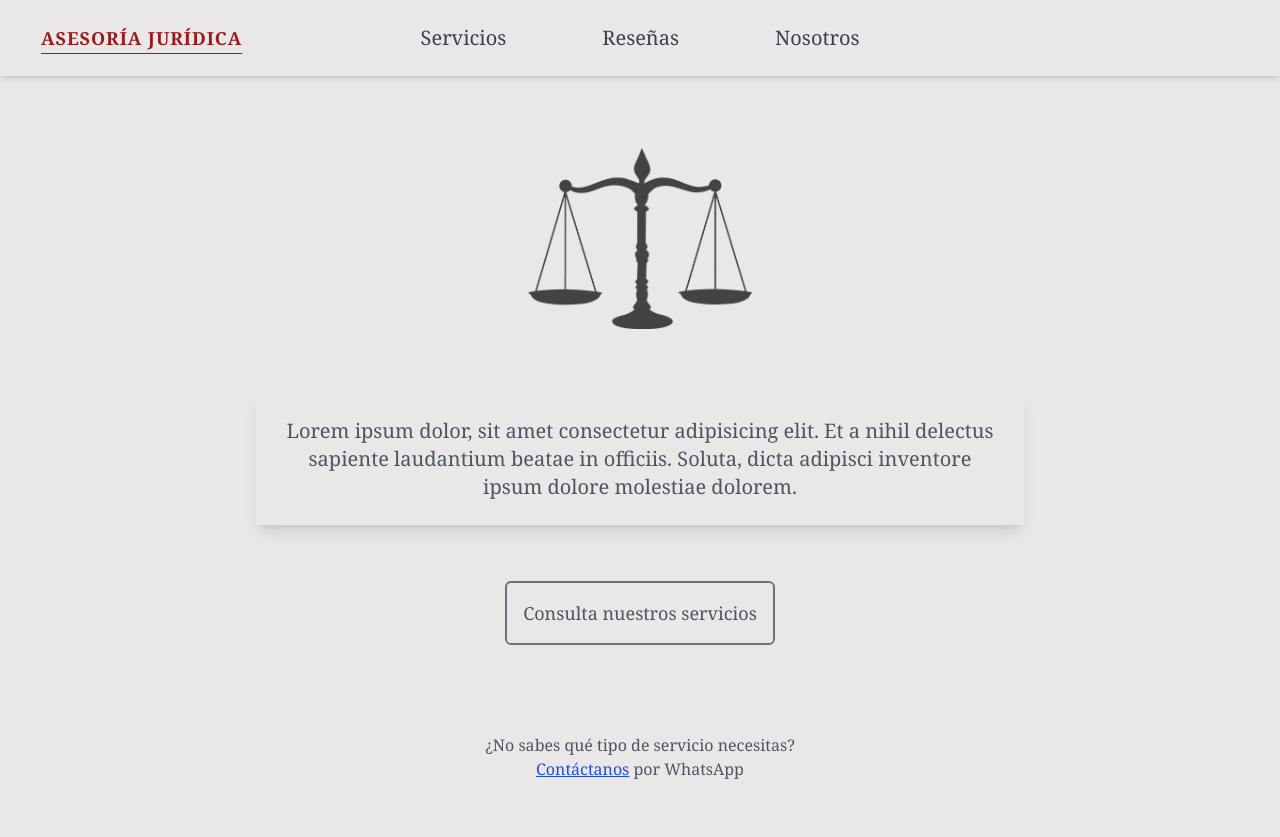
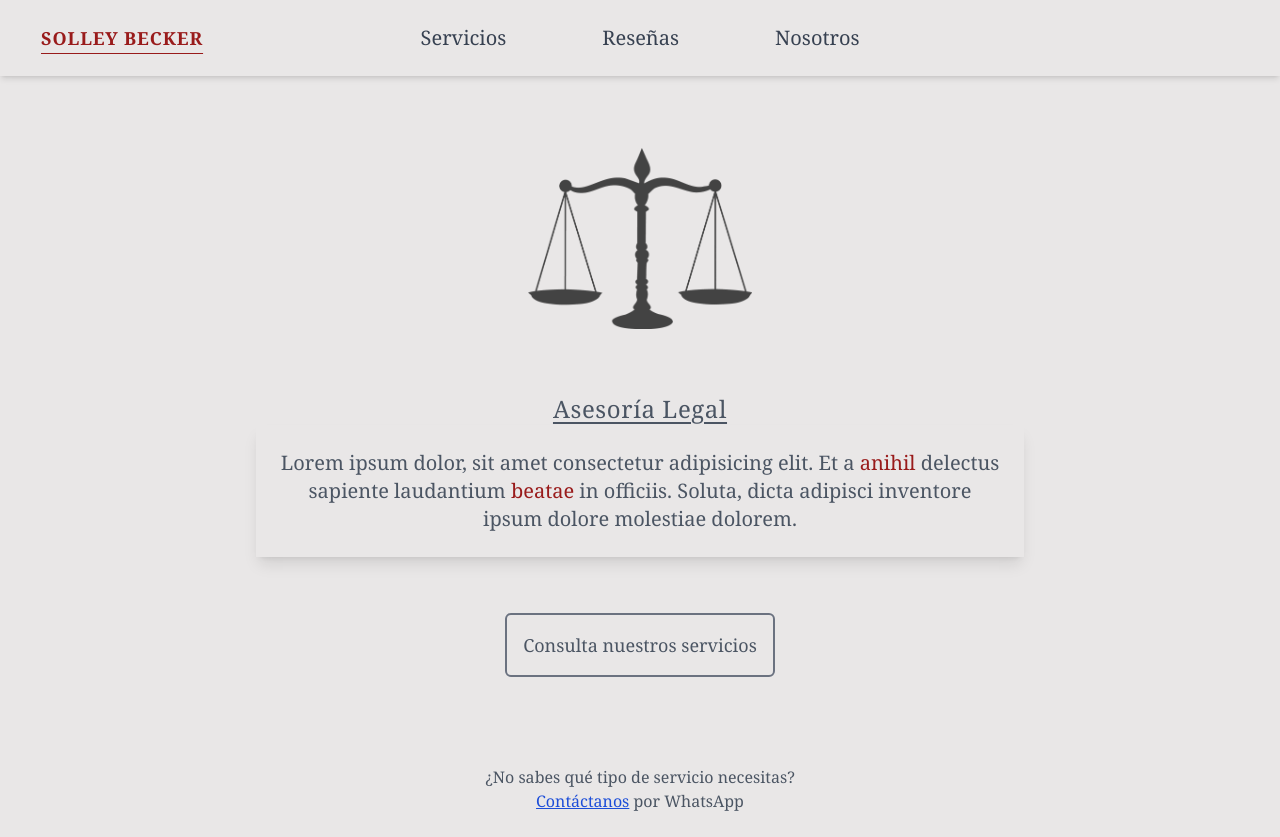
Before and after one commit to pattames/sitio_michael, a Next.js app: page / in a window 1280 px wide. Before the commit the page ends 805 px from the top, so only its background shows below. Built offline with nearby package versions, Linux system fonts and the light colour scheme.

Commit message:
nuevo nombre, subtítulo y spans en landing

```diff
--- a/app/components/Navbar.jsx
+++ b/app/components/Navbar.jsx
@@ -39,7 +39,7 @@ export default function Navbar() {
           href="/"
           className="btn btn-ghost text-md uppercase text-red-800 tracking-wider underline underline-offset-8 ml-4 md:text-lg"
         >
-          Asesoría Jurídica
+          Solley Becker
         </Link>
       </div>
       <div className="navbar-center hidden lg:flex">
--- a/app/page.jsx
+++ b/app/page.jsx
@@ -13,10 +13,15 @@ export default function Home() {
           height={500}
         />
       </div>
+      <h1 className="text-2xl tracking-wide underline underline-offset-4">
+        Asesoría Legal
+      </h1>
       <p className="text-xl max-w-3xl mx-auto shadow-lg  p-6">
-        Lorem ipsum dolor, sit amet consectetur adipisicing elit. Et a nihil
-        delectus sapiente laudantium beatae in officiis. Soluta, dicta adipisci
-        inventore ipsum dolore molestiae dolorem.
+        Lorem ipsum dolor, sit amet consectetur adipisicing elit. Et a
+        <span className="text-red-800"> anihil </span>
+        delectus sapiente laudantium
+        <span className="text-red-800"> beatae</span> in officiis. Soluta, dicta
+        adipisci inventore ipsum dolore molestiae dolorem.
       </p>
       <Link href="/categorias">
         <p className="p-4 my-14 inline-block w-auto  rounded-md border-2 border-gray-500 text-lg md:duration-200 md:hover:scale-105">
```
